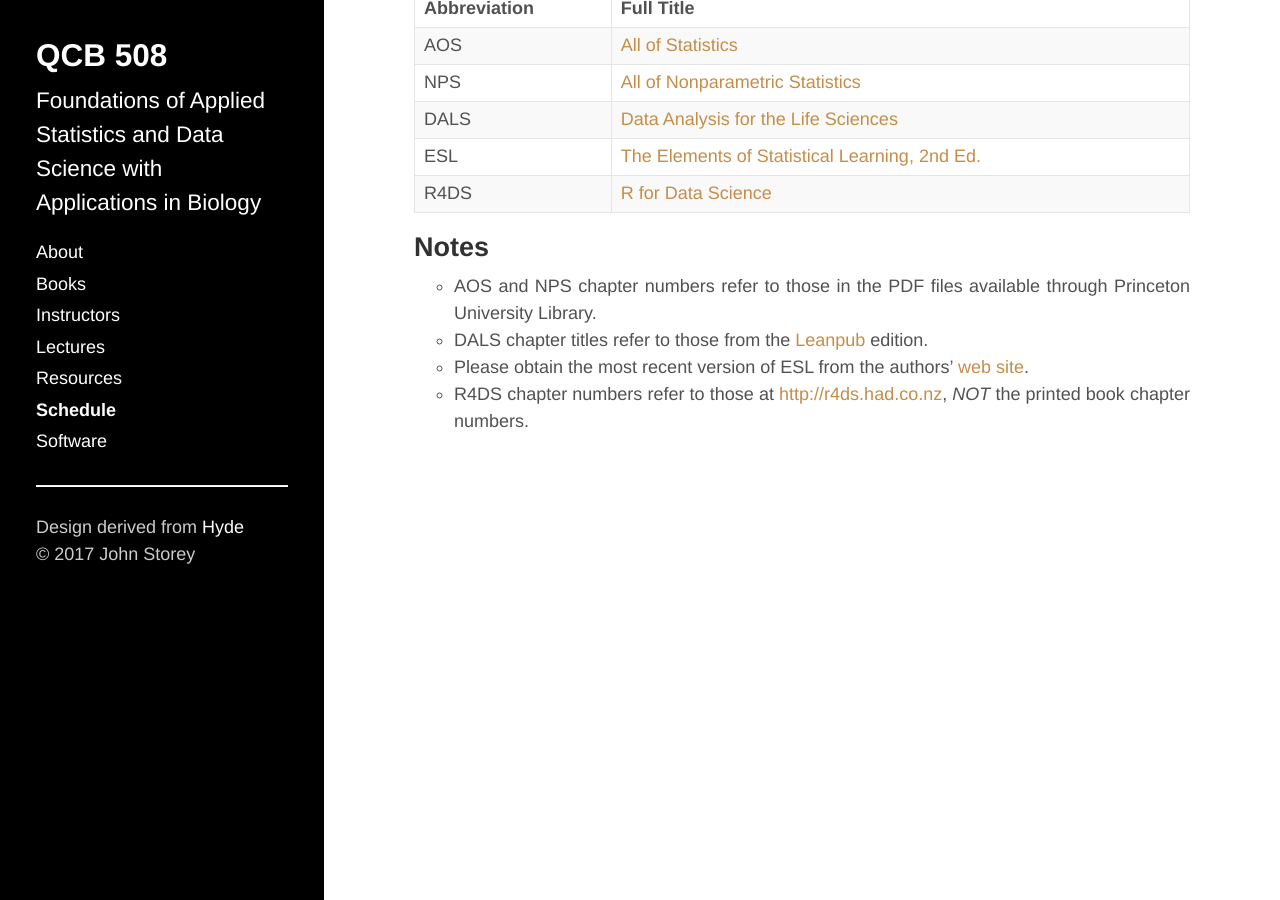
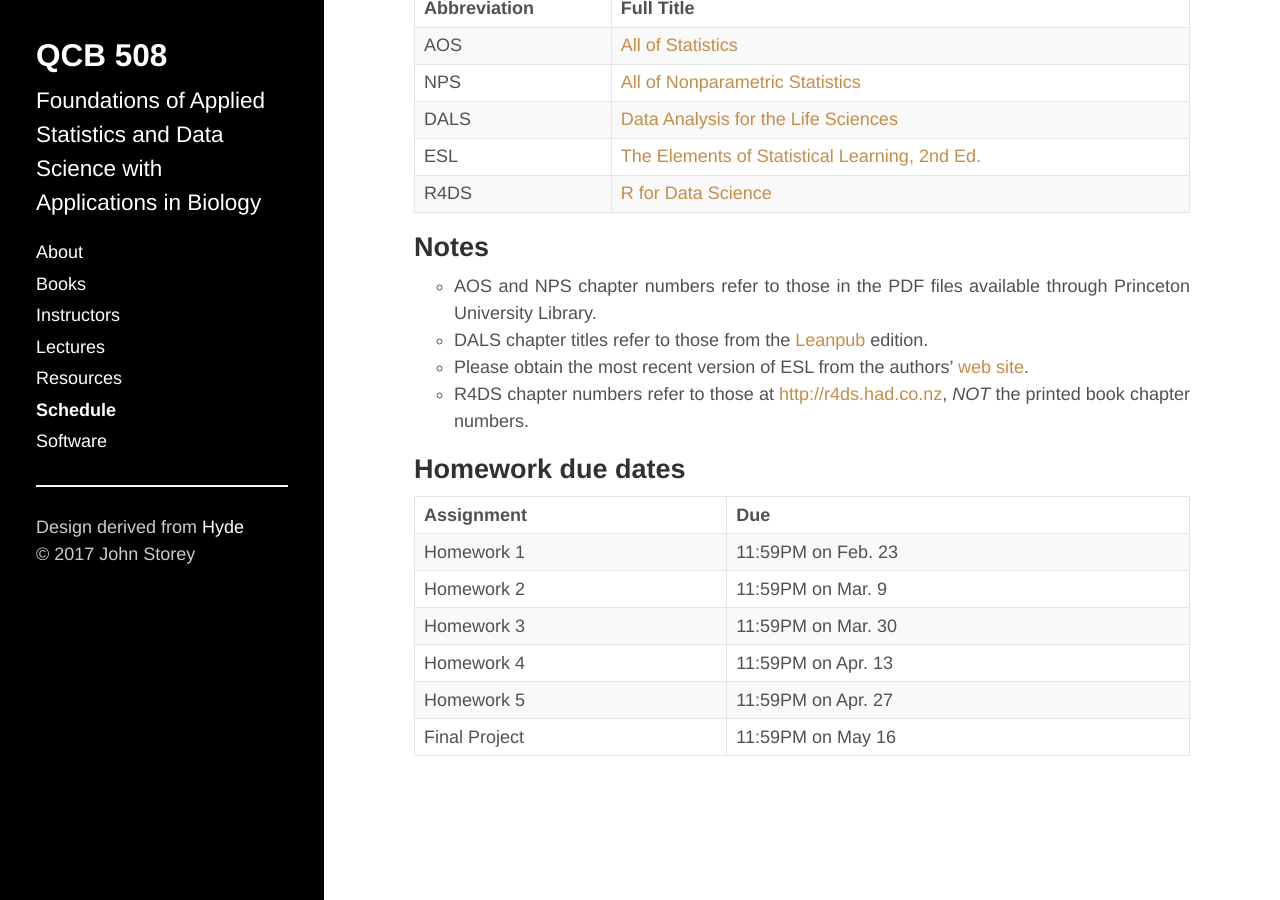
Before and after one commit to jdstorey/asdscourse2019, a Jekyll site: the page built from docs/schedule.md, in a window 1280 px wide and 900 px high, scrolled down 1111 px. Built offline with Jekyll 4.4.1, drawn with Linux system fonts in a browser that asks for light colours.

Commit message:
Update schedule.md

```diff
--- a/docs/schedule.md
+++ b/docs/schedule.md
@@ -40,3 +40,14 @@ R4DS | [R for Data Science](http://r4ds.had.co.nz)
 - DALS chapter titles refer to those from the [Leanpub](https://leanpub.com/dataanalysisforthelifesciences) edition.
 - Please obtain the most recent version of ESL from the authors' [web site](http://statweb.stanford.edu/~tibs/ElemStatLearn/).
 - R4DS chapter numbers refer to those at <http://r4ds.had.co.nz>, *NOT* the printed book chapter numbers.
+
+## Homework due dates
+
+| Assignment    | Due |
+| --------------|---------------------|
+| Homework 1    | 11:59PM on Feb. 23  |
+| Homework 2    | 11:59PM on Mar. 9   |
+| Homework 3    | 11:59PM on Mar. 30  |
+| Homework 4    | 11:59PM on Apr. 13  |
+| Homework 5    | 11:59PM on Apr. 27  |
+| Final Project | 11:59PM on May 16   |
```
